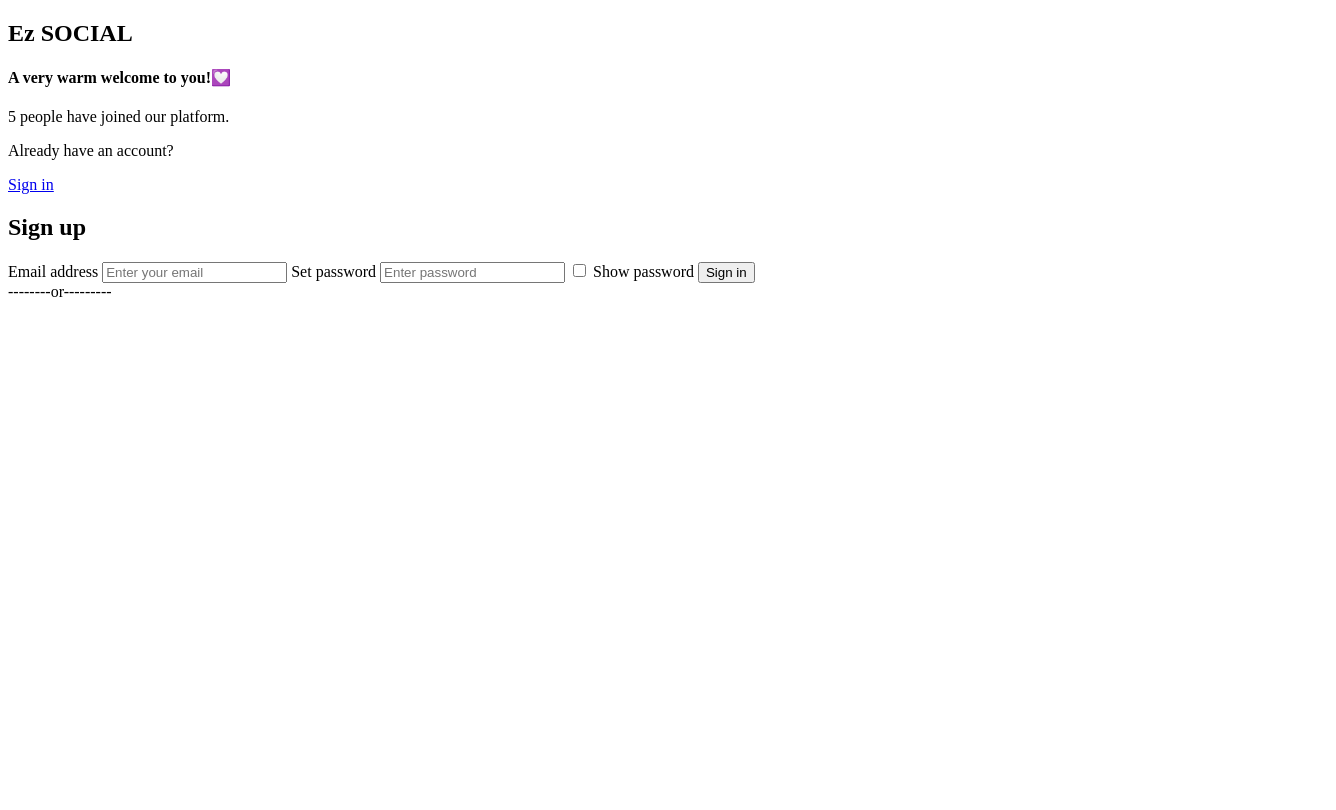
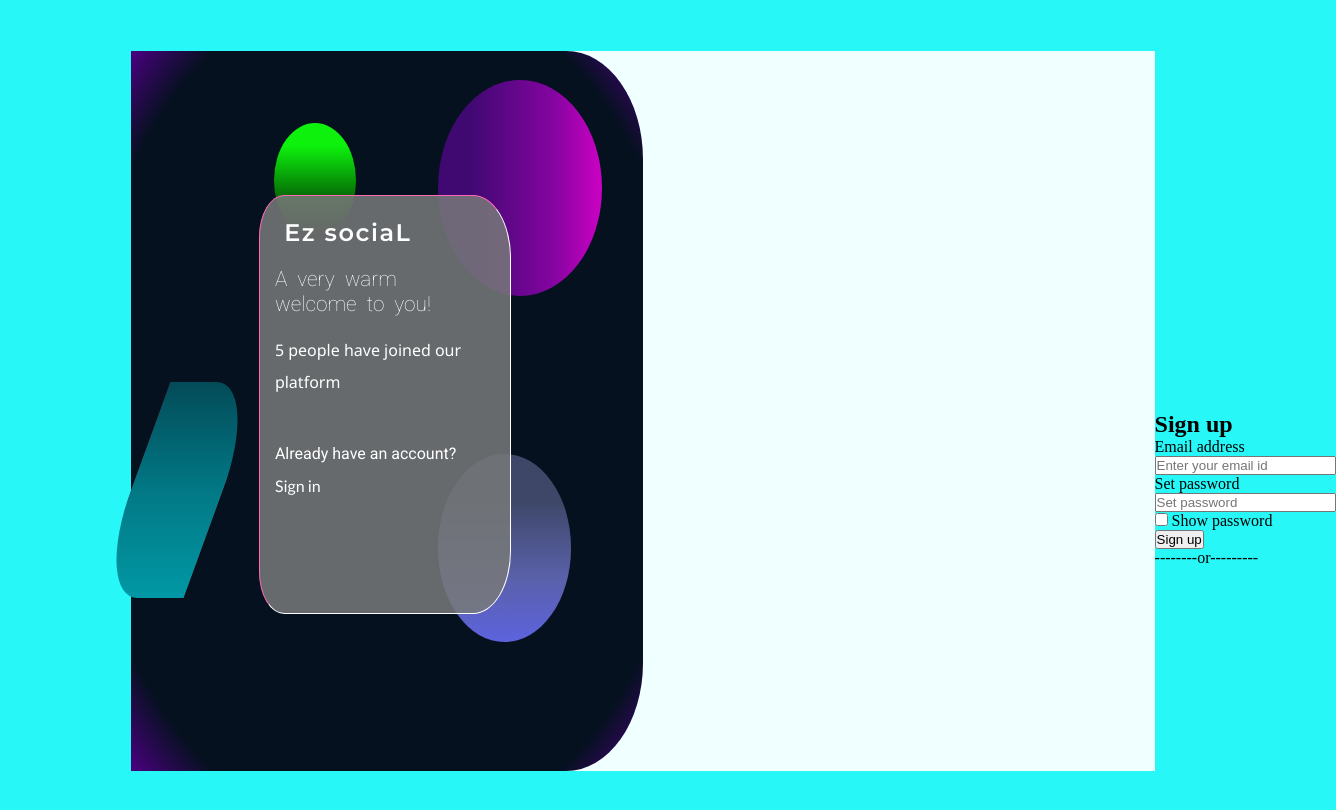
Before and after one commit to bknath/ad, a plain HTML site: page index.html in a window 1280 px wide. Shown: the whole page, 1336 px wide, since content can reach past the window. Drawn offline with Linux system fonts and the light colour scheme.

Commit message:
1st edit

```diff
--- a/index.html
+++ b/index.html
@@ -3,38 +3,68 @@
 
 <head>
     <title>Ez SOCIAL</title>
+    <!-- fonts -->
+    <link rel="preconnect" href="https://fonts.googleapis.com">
+    <link rel="preconnect" href="https://fonts.gstatic.com" crossorigin>
+    <link
+        href="https://fonts.googleapis.com/css2?family=Montserrat:ital,wght@0,100;0,200;0,300;0,400;0,500;0,600;1,400;1,500&display=swap"
+        rel="stylesheet">
+
+    <link rel="preconnect" href="https://fonts.googleapis.com">
+    <link rel="preconnect" href="https://fonts.gstatic.com" crossorigin>
+    <link
+        href="https://fonts.googleapis.com/css2?family=Lato:ital,wght@0,100;0,300;0,400;0,700;1,100;1,300;1,400;1,700;1,900&family=Montserrat:ital,wght@0,100;0,200;0,300;0,400;0,500;0,600;1,400;1,500&display=swap"
+        rel="stylesheet">
+
+    <link rel="preconnect" href="https://fonts.googleapis.com">
+    <link rel="preconnect" href="https://fonts.gstatic.com" crossorigin>
+    <link href="https://fonts.googleapis.com/css2?family=Rajdhani:wght@300;400;500&display=swap" rel="stylesheet">
+
+    <link rel="preconnect" href="https://fonts.googleapis.com">
+    <link rel="preconnect" href="https://fonts.gstatic.com" crossorigin>
+    <link
+        href="https://fonts.googleapis.com/css2?family=Roboto:ital,wght@0,100;0,300;0,400;0,500;0,700;0,900;1,100;1,300;1,400;1,500;1,700;1,900&display=swap"
+        rel="stylesheet">
+
+    <link rel="stylesheet" href="style.css">
 </head>
 
 <body>
     <main>
         <div class="left">
-            <div class="left_con">
+            <div class="top-left"></div>
+            <div class="top-right"></div>
+            <div class="bottom-left"></div>
+            <div class="bottom-right"></div>
+            <div class="leftCon">
                 <section>
-                    <h1>Ez SOCIAL</h1>
-                    <h4>A very warm welcome to you!💟</h4>
-                    <p><span class="peopleCount">5</span> people have joined our platform.</p>
-                    <p>Already have an account?</p>
-                    <a href="#">Sign in</a>
+                    <h1>Ez sociaL</h1>
+                    <p class="welcome">A very warm <br>welcome to you!</p>
+                    <p class="joined"><span class="peopleCount">5</span> people have joined our platform</p>
+                    <p class="alreadyAccount">Already have an account?</p>
+                    <a href="#" class="signin">Sign in</a>
                 </section>
             </div>
         </div>
         <div class="right">
+            <div class="rightCon">
                 <h2>Sign up</h2>
                 <div class="signupForm">
                     <form action="submit">
                         <label for="email">Email address</label>
-                    <input type="email" id="email" placeholder="Enter your email" />
+                        <input type="email" id="email" placeholder="Enter your email id" />
                         <label for="password">Set password</label>
-                    <input type="password" id="password" placeholder="Enter password" />
+                        <input type="password" id="password" placeholder="Set password" />
                         <input type="checkbox" id="showPassword" />
                         <label for="showPassword">Show password</label>
-                    <button type="submit">Sign in</button>
+                        <button type="submit">Sign up</button>
                     </form>
                 </div>
                 --------or---------
 
 
             </div>
+        </div>
     </main>
 </body>
 
--- /dev/null
+++ b/style.css
@@ -0,0 +1,132 @@
+*{
+    margin: 0;
+    padding:0 ;
+}
+/* Body & Main */
+body{
+    background-color:rgb(40, 247, 247);
+    width: 100vw;
+    height: 100vh;
+}
+main{
+    width: 80vw;
+    height: 90vh;
+    background-color: azure;
+    margin: 4% 10.2%;
+    display: flex;
+    flex-direction: row;
+    justify-content: space-between;
+    align-items: center;
+}
+
+/* left */
+.left{
+    background-image: radial-gradient(#05111F 85%,indigo );
+    border-radius: 0% 15% 15% 0%;
+    height: 100%;
+    width: 50%;
+    position: relative;
+}
+.leftCon{
+    background-color:  rgba(119, 121, 122, 0.85);
+    border-radius: 10% 15% 15% 10%;
+    padding-left:3% ;
+    padding-top:4%;
+    color: white;
+    width: 46%;
+    height: 55%;
+    line-height: 2rem;
+    position: absolute;
+    top: 20%;
+    left: 25%;
+     border-left: 1px hotpink solid;
+     border-top: 1px hotpink solid;
+    border-right: 1px white solid;
+    border-bottom: 1px white solid;
+
+}
+.left h1{
+    font-family:'Montserrat', sans-serif;
+    padding-bottom: 8%;
+    padding-left:4% ;
+    letter-spacing: 0.1rem;
+}
+.welcome{
+    font-family: 'Roboto', sans-serif;
+    font-weight: 250;
+    font-size: 1.3em;
+    padding-bottom: 7%;
+    line-height: 25px;
+    word-spacing: 5px;
+}
+.joined{
+    font-family: 'Segoe UI', Tahoma, Geneva, Verdana, sans-serif;
+    font-weight: 300;
+    padding-bottom: 17%;
+}
+.alreadyAccount{
+    font-family: 'Roboto', sans-serif;
+}
+
+.signin{
+
+    text-decoration: none;
+    color: white;
+    align-items: flex-end;
+    font-family: 'Lato', sans-serif;
+
+}
+.top-left{
+    width: 16%;
+    height: 16%;
+    background-image: linear-gradient(rgb(13, 241, 13) 20%, black);
+    border-radius: 50%;
+    position: relative;
+    top: 10%;
+    left:28%
+}
+.top-right{
+    width: 32%;
+    height: 30%;
+    border-radius: 50%;
+    position: relative;
+    bottom:12%;
+    left: 60%;
+    background-image: linear-gradient(to right,#400972 20%,#8404A0 70%,#CB01C3);
+}
+.bottom-right{
+    width: 26%;
+    height: 26%;
+    border-radius: 50%;
+    background-image: linear-gradient(#3E4768 25%,#5A61AA 66%,#5D63DD);
+    position:relative ;
+    bottom: 20%;
+    left: 60%;
+}
+.bottom-left{
+    width: 18%;
+      height: 30%;
+      transform: skew(-20deg);
+      background: red;
+      border-radius: 0 50% 0 50%;
+      background-image: linear-gradient(#034B58,#027885,#0198A5);
+}
+
+/* Right */
+.right{
+    position: relative;
+}
+.rightCon{
+    position: absolute;
+    left: 25%;
+}
+#showPassword{
+    display: inline;
+}
+button{
+    display: block;
+
+}
+input{
+    display: block;
+}
```
Lines whose indentation alone changed are shown as unchanged.
